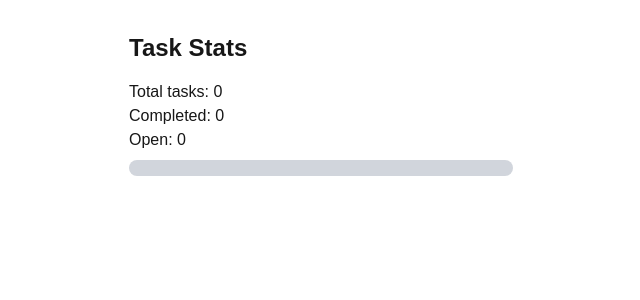
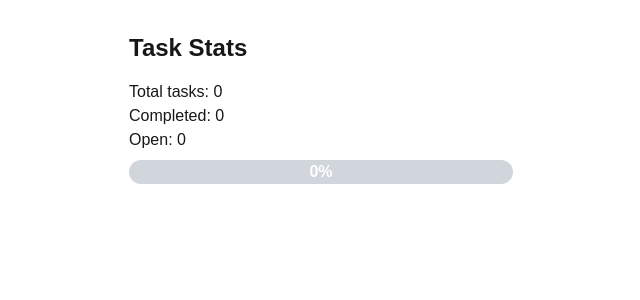
Before and after one commit to RJWbackend/task-manager, a Next.js app: page /stats in a window 1280 px wide. Shown: the top 300 px of the page, without its empty margins (319-959 px from the left). Built offline with nearby package versions, Linux system fonts and the light colour scheme; no server answers; the database is empty.

Commit message:
added percentage on stats progress bar

```diff
--- a/app/stats/page.tsx
+++ b/app/stats/page.tsx
@@ -26,11 +26,15 @@ export default function Stats() {
       <p>Total tasks: {total}</p>
       <p>Completed: {completed}</p>
       <p>Open: {open}</p>
-      <div className="w-full bg-gray-300 rounded-full h-4 mt-2">
+
+      <div className="w-full bg-gray-300 rounded-full h-6 mt-2 relative">
         <div
-          className="bg-blue-500 h-4 rounded-full"
+          className="bg-blue-500 h-6 rounded-full"
           style={{ width: `${progress}%` }}
         ></div>
+        <span className="absolute left-1/2 top-0 transform -translate-x-1/2 text-white font-bold">
+          {progress}%
+        </span>
       </div>
     </div>
   );
```
